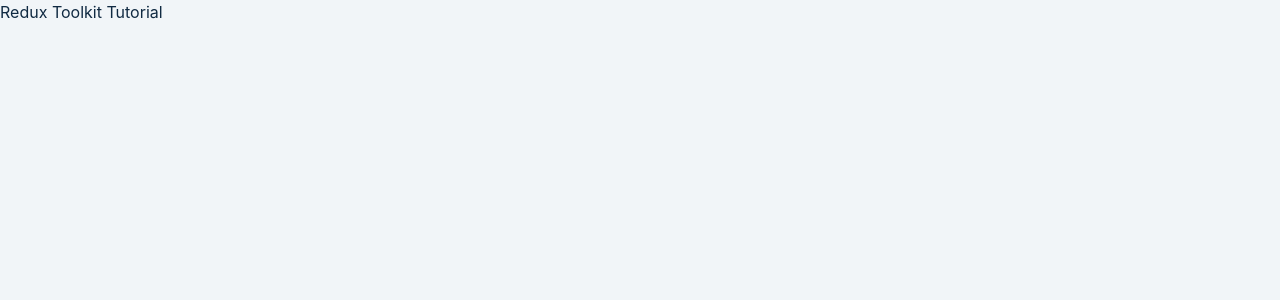
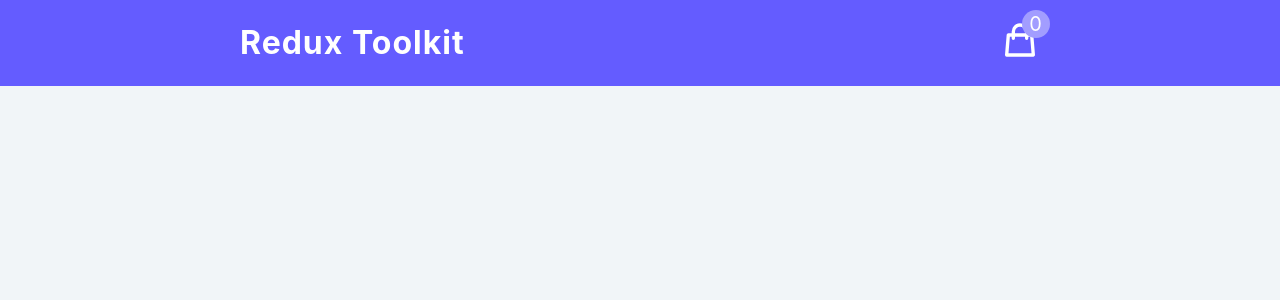
Before and after one commit to vsbron/course-all-in-one-2025, a React (Vite) app in the folder 11-redux-toolkit-tutorial/: page / in a window 1280 px wide. Shown: the top 300 px of the page. Built offline with nearby package versions, Linux system fonts and the light colour scheme.

Commit message:
11-redux-toolkit-tutorial - Set up the Navbar component with base CSS

```diff
--- a/11-redux-toolkit-tutorial/src/App.jsx
+++ b/11-redux-toolkit-tutorial/src/App.jsx
@@ -1,6 +1,12 @@
+import Navbar from "./components/Navbar";
+
 function App() {
   // Returned JSX
-  return <div>Redux Toolkit Tutorial</div>;
+  return (
+    <main>
+      <Navbar />
+    </main>
+  );
 }
 
 export default App;
--- /dev/null
+++ b/11-redux-toolkit-tutorial/src/components/Navbar.jsx
@@ -0,0 +1,22 @@
+import { useSelector } from "react-redux";
+
+import { CartIcon } from "../icons";
+
+function Navbar() {
+  // Returned JSX
+  return (
+    <nav>
+      <div className="nav-center">
+        <h3>Redux Toolkit</h3>
+        <div className="nav-container">
+          <CartIcon />
+          <div className="amount-container">
+            <p className="total-amount">0</p>
+          </div>
+        </div>
+      </div>
+    </nav>
+  );
+}
+
+export default Navbar;
```
